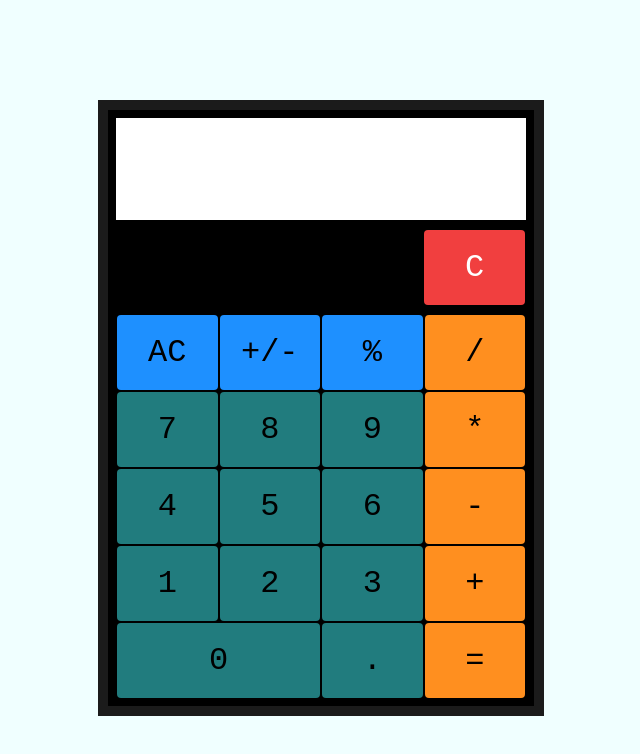
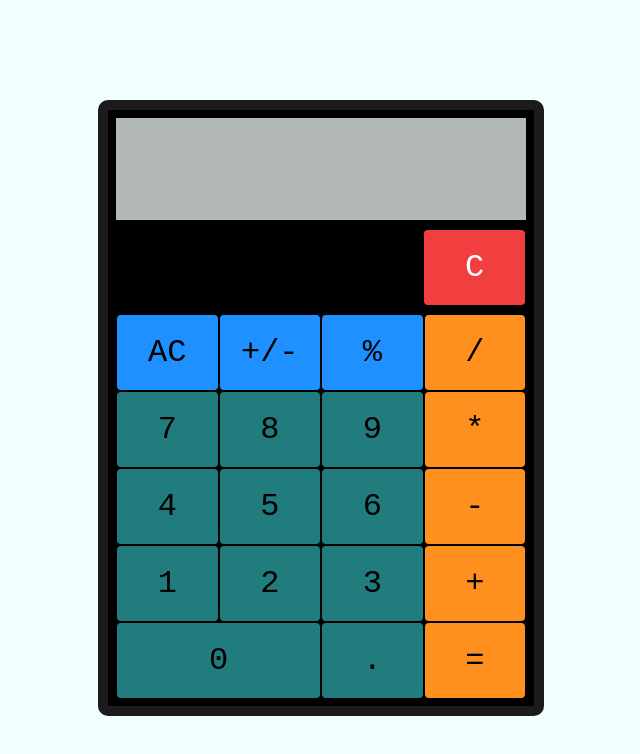
Before and after one commit to TaylorOkis/odin-calculator-2025, a plain HTML site: page index.html in a window 1280 px wide. Both pictures are taken after a click on the button "AC". Shown: the whole page, without its empty margins (319-959 px from the left). Drawn offline with Linux system fonts and the light colour scheme.

Commit message:
Add buttons event listener, Update style, and disable input field tag

```diff
--- a/index.html
+++ b/index.html
@@ -10,7 +10,7 @@
 
 <body>
     <div class="calc-body">
-        <input>
+        <input type="text" disabled>
         <div class="backspace">
             <button id="bs">C</button>
         </div>
@@ -42,7 +42,7 @@
             <div class="row">
                 <button id="0" class="zero number">0</button>
                 <button id="decimal" class="number">.</button>
-                <button id="equals-to" class="operator">=</button>
+                <button id="equals" class="operator">=</button>
             </div>
         </div>
     </div>
--- a/script.js
+++ b/script.js
@@ -37,3 +37,19 @@ function operate(firstOperand, secondOperand, operator) {
             break;
     }
 }
+
+let buttons = document.querySelectorAll("button");
+buttons.forEach(button => {
+    button.addEventListener("click", (event) => {
+        let input = event.target.id;
+        let display = document.querySelector("input");
+
+        if (input === "clear") {
+            display.value = ""
+        } else if (input === "bs") {
+            display.value = display.value.slice(0, -1);
+        } else {
+            display.value += input;
+        };
+    });
+});
--- a/styles.css
+++ b/styles.css
@@ -20,6 +20,7 @@ body {
     gap: 10px;
     border: 10px solid #1b1b1b;
     padding: 8px;
+    border-radius: 10px;
 }
 
 input {
@@ -27,6 +28,8 @@ input {
     text-align: right;
     font-size: 60px;
     font-weight: bold;
+    color: black;
+    background-color: #b2b9b7;
 }
 
 .backspace {
```
